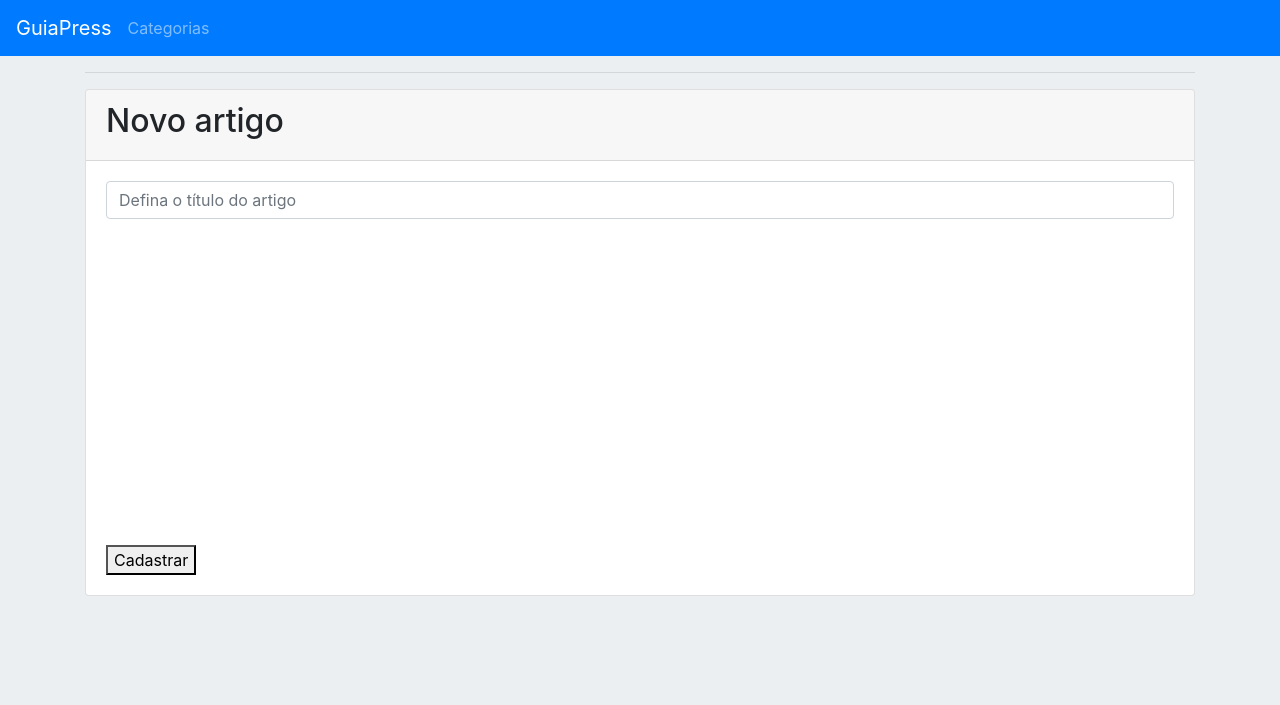
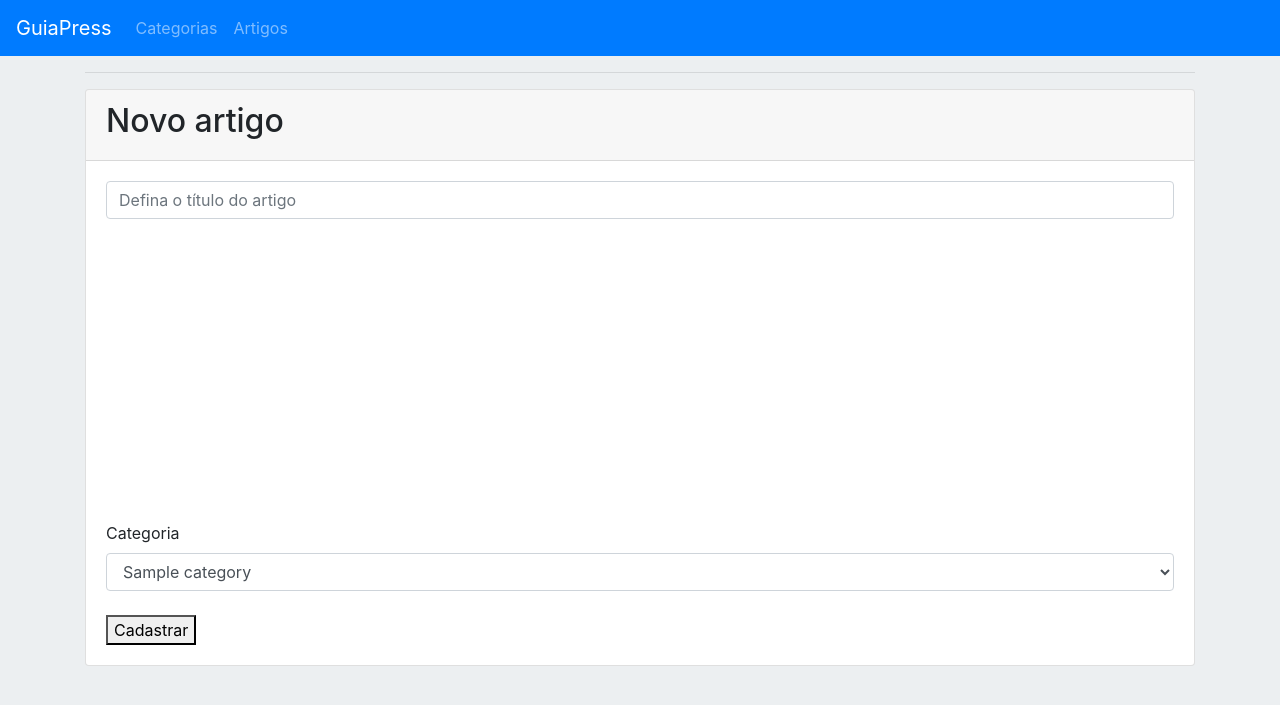
Before and after one commit to devguusta/guiaexpress, a Node server app: page /admin/articles/new in a window 1280 px wide. Shown: the top 705 px of the page. Run offline with Node 20, Linux system fonts and the light colour scheme; tables that the repository leaves empty hold one stand-in row (values such as "Sample post"); some libraries are stand-ins or nearby versions.

Commit message:
adjust article and categori controller and view

```diff
--- a/articles/ArticlesController.js
+++ b/articles/ArticlesController.js
@@ -1,11 +1,46 @@
 const express = require('express');
+const { default: slugify } = require('slugify');
 const router = express.Router();
-router.get("/articles", (req,res) => {
-    res.send("ROUTER OF ARTICLES");
+const Category = require("../categories/Category")
+const Articles = require("../articles/Article");
+const Article = require('../articles/Article');
+router.get("/admin/articles", (req,res) => {
+    Article.findAll(
+        {
+            include: [{model: Category}]
+        }
+    ).then(articles => {
+        res.render("admin/articles/index", {
+            articles: articles,
+        })
+    })
+
 })
 
 router.get("/admin/articles/new", (req,res) => {
-   res.render("admin/articles/new");
+
+    Category.findAll().then(categories => {
+        console.log(categories);
+        res.render("admin/articles/new", {categories: categories});
+    })
+
 });
 
+router.post("/articles/save", (req,res)=> {
+    var title = req.body.title;
+    var body = req.body.body;
+    var category = req.body.category;
+    console.log(title)
+;
+    Articles.create({
+        title: title,
+        slug: slugify(title),
+        body: body,
+        categoryId: category
+        }).then(articles => {
+            res.redirect("/admin/articles");
+        })
+        ;
+})
+
 module.exports = router;
--- a/categories/CategoriesController.js
+++ b/categories/CategoriesController.js
@@ -23,6 +23,7 @@ router.post("/categories/save", (req, res) => {
 
 router.get("/admin/categories", (req, res)=> {
     Category.findAll().then(categories => {
+        console.log(categories);
         res.render("admin/categories/index", {categories: categories});
     })
 
--- a/database/database.js
+++ b/database/database.js
@@ -3,6 +3,7 @@ const Sequelize = require('sequelize');
 const connection = new Sequelize('guiapress', 'root', 'Teta1234', {
     host: 'localhost',
     dialect: 'mysql',
+    timezone: '-03:00',
 })
 
 module.exports = connection ;
--- a/views/admin/articles/new.ejs
+++ b/views/admin/articles/new.ejs
@@ -7,12 +7,21 @@
             <h2>Novo artigo</h2>
         </div>
         <div class="card-body">
-            <form action="/categories/save" method="post">
+            <form action="/articles/save" method="post">
                 <input class="form-control" type="text" name="title" placeholder="Defina o título do artigo">
                 <br>
-                <textarea class="form-control" name="title" placeholder="body" id="article" cols="30" rows="10" placeholder="Escreva o artigo aqui"></textarea><br>
-               <br>
-                <button type="submit">Cadastrar</button>
+                <textarea class="form-control" name="body" placeholder="body" id="article" cols="30" rows="10" placeholder="Escreva o artigo aqui"></textarea><br>
+               <label for="">Categoria</label>
+               <select name="category" id="" class="form-control">
+                <% categories.forEach((category) => { %>
+                    <option value="<%= category.id %>"><%= category.title %></option>
+
+                <%}) %>
+
+               </select>
+
+                <br>
+                <button type="submit" >Cadastrar</button>
             </form>
         </div>
 
--- a/views/partials/navbar.ejs
+++ b/views/partials/navbar.ejs
@@ -1,4 +1,4 @@
-<nav class="navbar navbar-dark bg-primary">
+<nav class="navbar navbar-expand-lg navbar-dark bg-primary">
     <a href="/" class="navbar-brand">
         GuiaPress
     </a>
@@ -6,5 +6,8 @@
         <li class="nav-item">
             <a class="nav-link" href="/admin/categories">Categorias</a>
         </li>
+        <li class="nav-item">
+            <a class="nav-link" href="/admin/articles">Artigos</a>
+        </li>
     </ul>
 </nav>
```
Also changed, not shown: views/admin/articles/index.ejs (added, +53 -0 lines).
